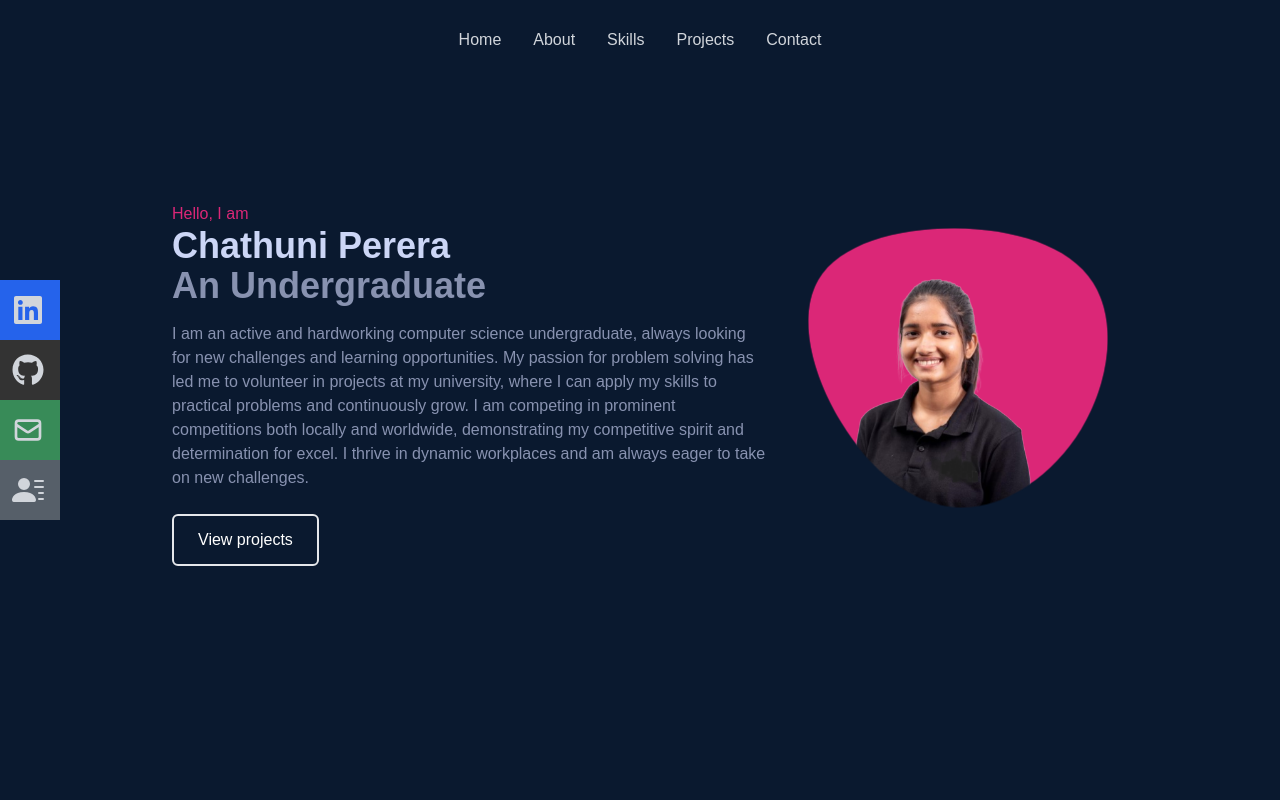
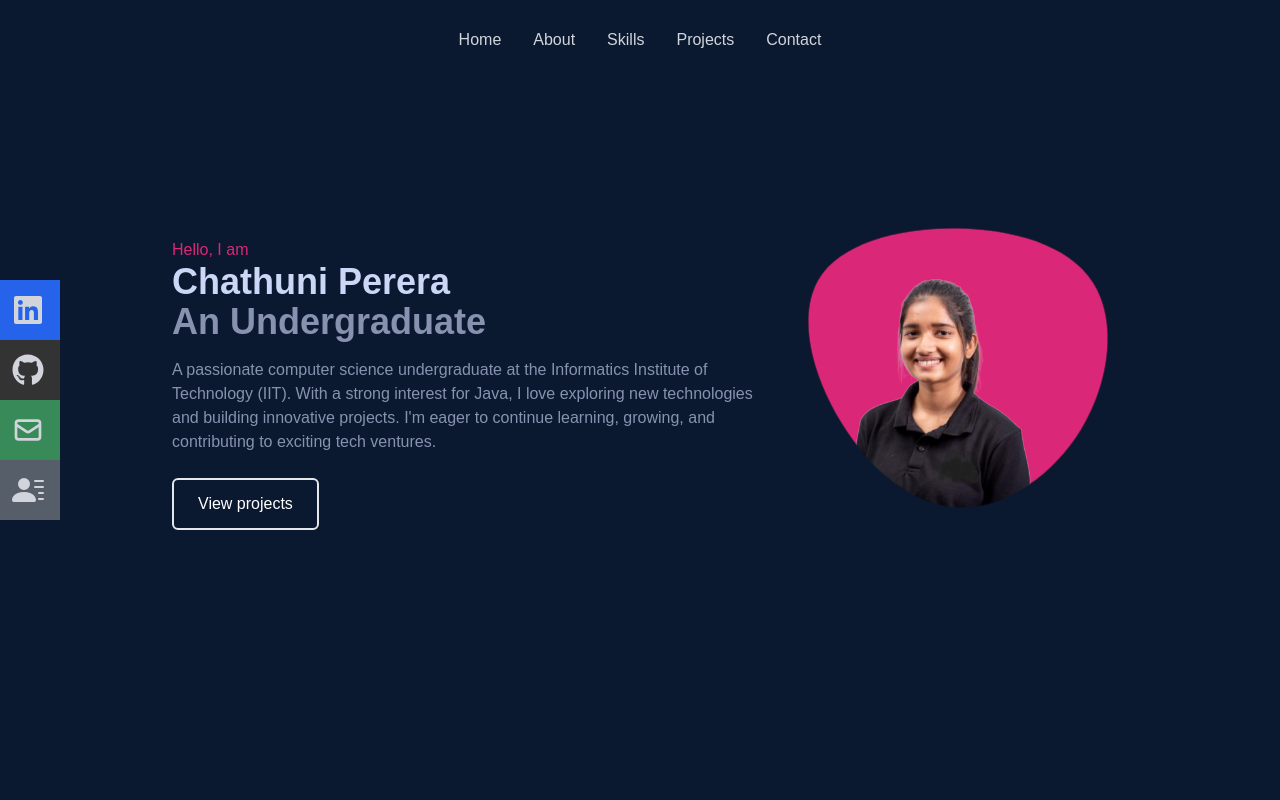
Before and after one commit to chathunipr/portfolio, a React (Create React App) app: page / in a window 1280 px wide. Shown: the top 800 px of the page. Built offline with nearby package versions, Linux system fonts and the light colour scheme.

Commit message:
Changed the description

```diff
--- a/src/components/Home.jsx
+++ b/src/components/Home.jsx
@@ -23,14 +23,11 @@ const Home = () => {
             An Undergraduate
           </h2>
           <p className="text-[#8892b0] py-4 max-w-[700px]">
-            I am an active and hardworking computer science undergraduate,
-            always looking for new challenges and learning opportunities. My
-            passion for problem solving has led me to volunteer in projects at
-            my university, where I can apply my skills to practical problems and
-            continuously grow. I am competing in prominent competitions both
-            locally and worldwide, demonstrating my competitive spirit and
-            determination for excel. I thrive in dynamic workplaces and am
-            always eager to take on new challenges.
+            A passionate computer science undergraduate at the Informatics
+            Institute of Technology (IIT). With a strong interest for Java, I
+            love exploring new technologies and building innovative projects.
+            I'm eager to continue learning, growing, and contributing to
+            exciting tech ventures.
           </p>
           <div>
             <button className="text-white group border-2 px-6 py-3 my-2 flex item-center hover:bg-pink-600 hover:border-pink-600 rounded-md">
```
